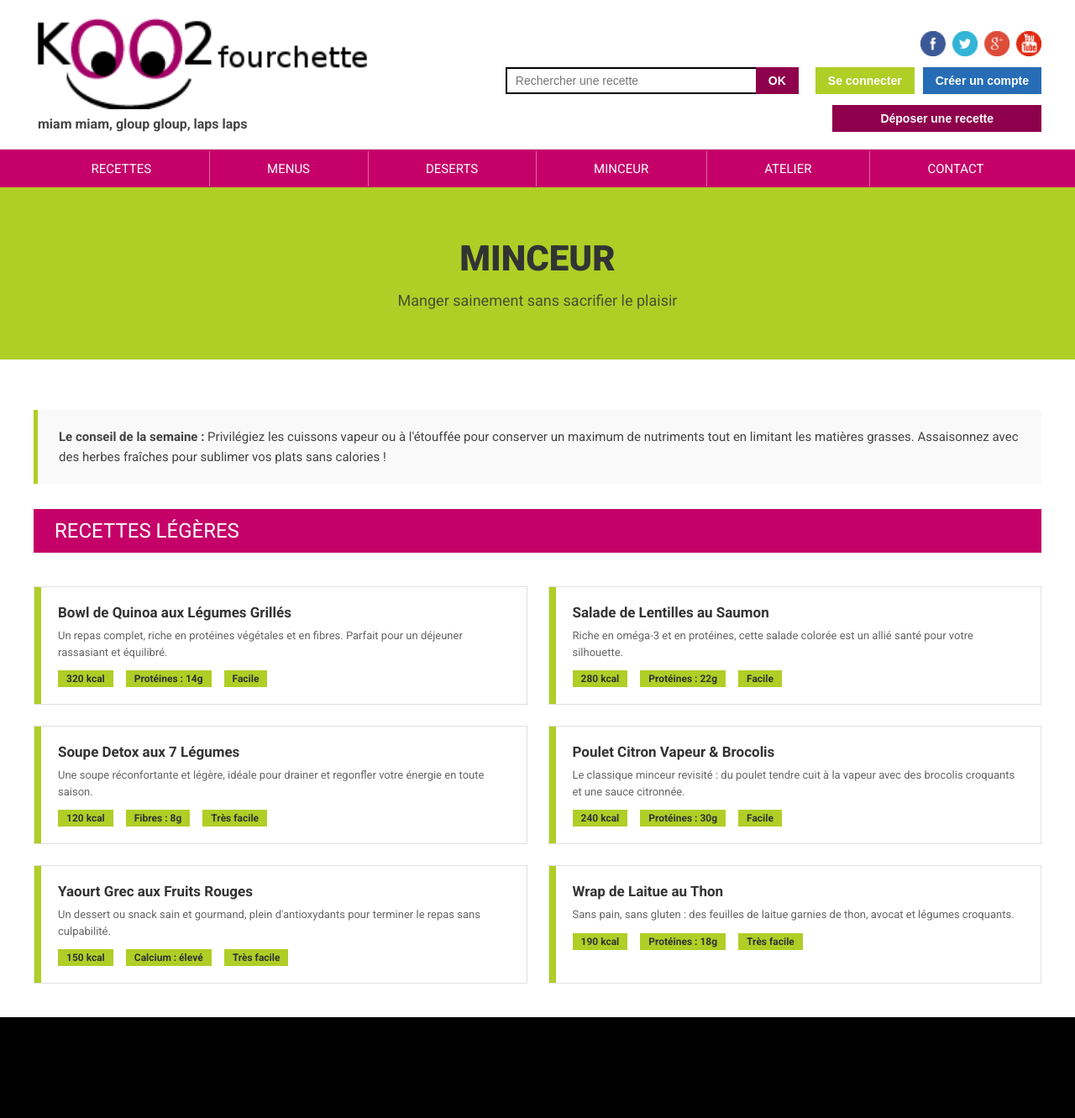
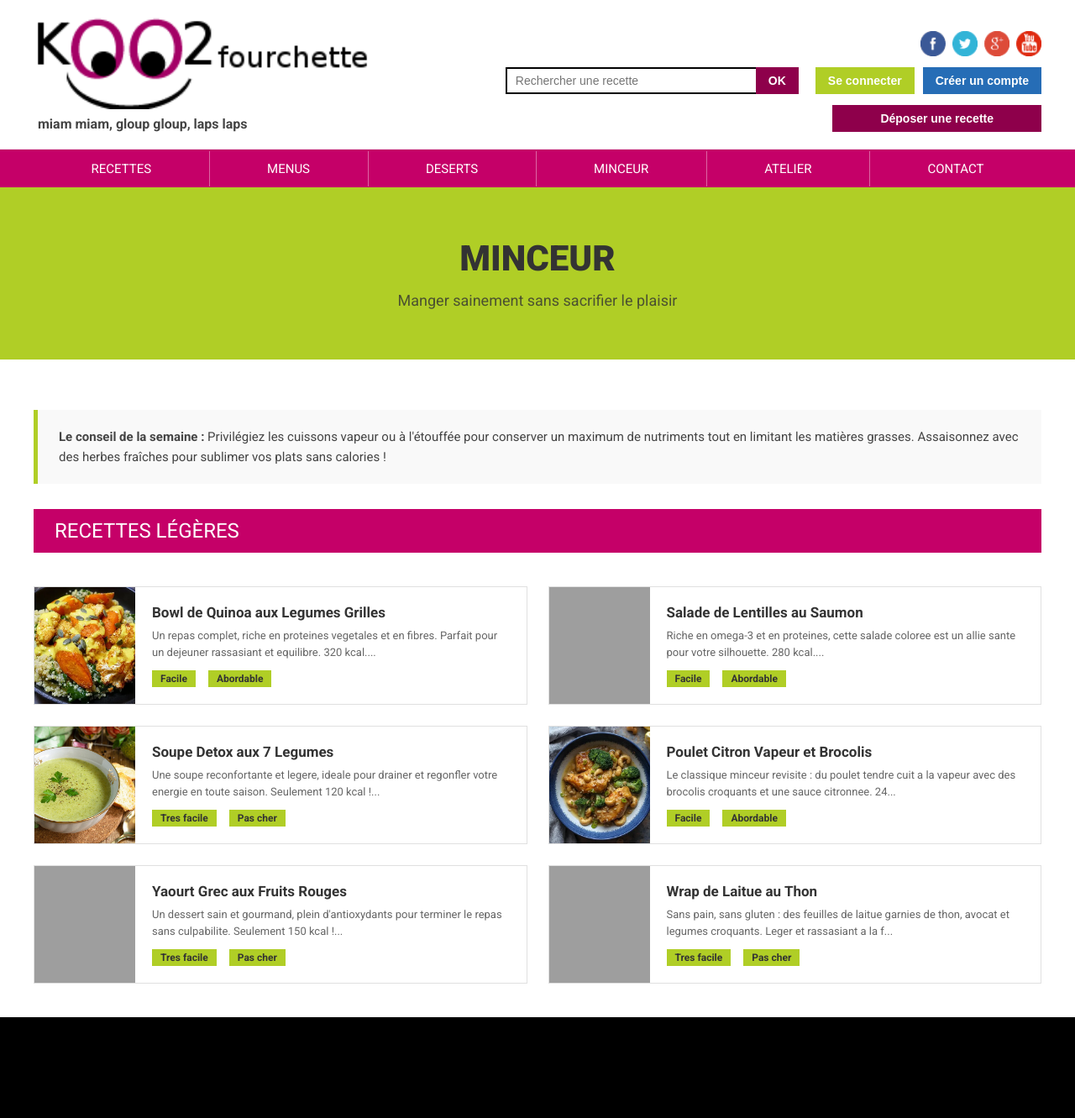
Before and after one commit to Kowayz/Koo2fourchette, a PHP site: page /minceur.php in a window 1280 px wide. Shown: the whole page at 84% size. Run offline with PHP 8.4, Linux system fonts and the light colour scheme; data comes from the database, SQL or seed files in the repository; grey boxes are pictures that could not be loaded.

Commit message:
Implement dynamic recipe display for desserts and light meals with database integration

```diff
--- a/minceur.php
+++ b/minceur.php
@@ -155,78 +155,27 @@ require_once 'config.php';
         <h2 class="section-title">RECETTES LÉGÈRES</h2>
 
         <div class="minceur-grid">
+            <?php
+            $stmt = $pdo->query("SELECT * FROM recettes WHERE categorie = 6 ORDER BY dateCrea DESC");
+            while ($recette = $stmt->fetch(PDO::FETCH_ASSOC)):
+                $titre = htmlspecialchars($recette['titre']);
+                $chapo = htmlspecialchars($recette['chapo']);
+                $img   = htmlspecialchars($recette['img']);
+                $diff  = htmlspecialchars($recette['difficulte']);
+                $prix  = htmlspecialchars($recette['prix']);
+            ?>
             <div class="minceur-card">
-                <div class="minceur-card-accent"></div>
+                <img src="photos/recettes/<?php echo $img; ?>" alt="<?php echo $titre; ?>" style="width:120px;height:100%;object-fit:cover;flex-shrink:0;">
                 <div class="minceur-card-content">
-                    <h3>Bowl de Quinoa aux Légumes Grillés</h3>
-                    <p>Un repas complet, riche en protéines végétales et en fibres. Parfait pour un déjeuner rassasiant et équilibré.</p>
+                    <h3><?php echo $titre; ?></h3>
+                    <p><?php echo mb_substr($chapo, 0, 120) . '...'; ?></p>
                     <div class="minceur-meta">
-                        <span>320 kcal</span>
-                        <span>Protéines : 14g</span>
-                        <span>Facile</span>
+                        <span><?php echo $diff; ?></span>
+                        <span><?php echo $prix; ?></span>
                     </div>
                 </div>
             </div>
-            <div class="minceur-card">
-                <div class="minceur-card-accent"></div>
-                <div class="minceur-card-content">
-                    <h3>Salade de Lentilles au Saumon</h3>
-                    <p>Riche en oméga-3 et en protéines, cette salade colorée est un allié santé pour votre silhouette.</p>
-                    <div class="minceur-meta">
-                        <span>280 kcal</span>
-                        <span>Protéines : 22g</span>
-                        <span>Facile</span>
-                    </div>
-                </div>
-            </div>
-            <div class="minceur-card">
-                <div class="minceur-card-accent"></div>
-                <div class="minceur-card-content">
-                    <h3>Soupe Detox aux 7 Légumes</h3>
-                    <p>Une soupe réconfortante et légère, idéale pour drainer et regonfler votre énergie en toute saison.</p>
-                    <div class="minceur-meta">
-                        <span>120 kcal</span>
-                        <span>Fibres : 8g</span>
-                        <span>Très facile</span>
-                    </div>
-                </div>
-            </div>
-            <div class="minceur-card">
-                <div class="minceur-card-accent"></div>
-                <div class="minceur-card-content">
-                    <h3>Poulet Citron Vapeur &amp; Brocolis</h3>
-                    <p>Le classique minceur revisité : du poulet tendre cuit à la vapeur avec des brocolis croquants et une sauce citronnée.</p>
-                    <div class="minceur-meta">
-                        <span>240 kcal</span>
-                        <span>Protéines : 30g</span>
-                        <span>Facile</span>
-                    </div>
-                </div>
-            </div>
-            <div class="minceur-card">
-                <div class="minceur-card-accent"></div>
-                <div class="minceur-card-content">
-                    <h3>Yaourt Grec aux Fruits Rouges</h3>
-                    <p>Un dessert ou snack sain et gourmand, plein d'antioxydants pour terminer le repas sans culpabilité.</p>
-                    <div class="minceur-meta">
-                        <span>150 kcal</span>
-                        <span>Calcium : élevé</span>
-                        <span>Très facile</span>
-                    </div>
-                </div>
-            </div>
-            <div class="minceur-card">
-                <div class="minceur-card-accent"></div>
-                <div class="minceur-card-content">
-                    <h3>Wrap de Laitue au Thon</h3>
-                    <p>Sans pain, sans gluten : des feuilles de laitue garnies de thon, avocat et légumes croquants.</p>
-                    <div class="minceur-meta">
-                        <span>190 kcal</span>
-                        <span>Protéines : 18g</span>
-                        <span>Très facile</span>
-                    </div>
-                </div>
-            </div>
+            <?php endwhile; ?>
         </div>
 
         <div class="bottom-black-block"></div>
```
Also changed, not shown: deserts.php (+16 -44 lines).
